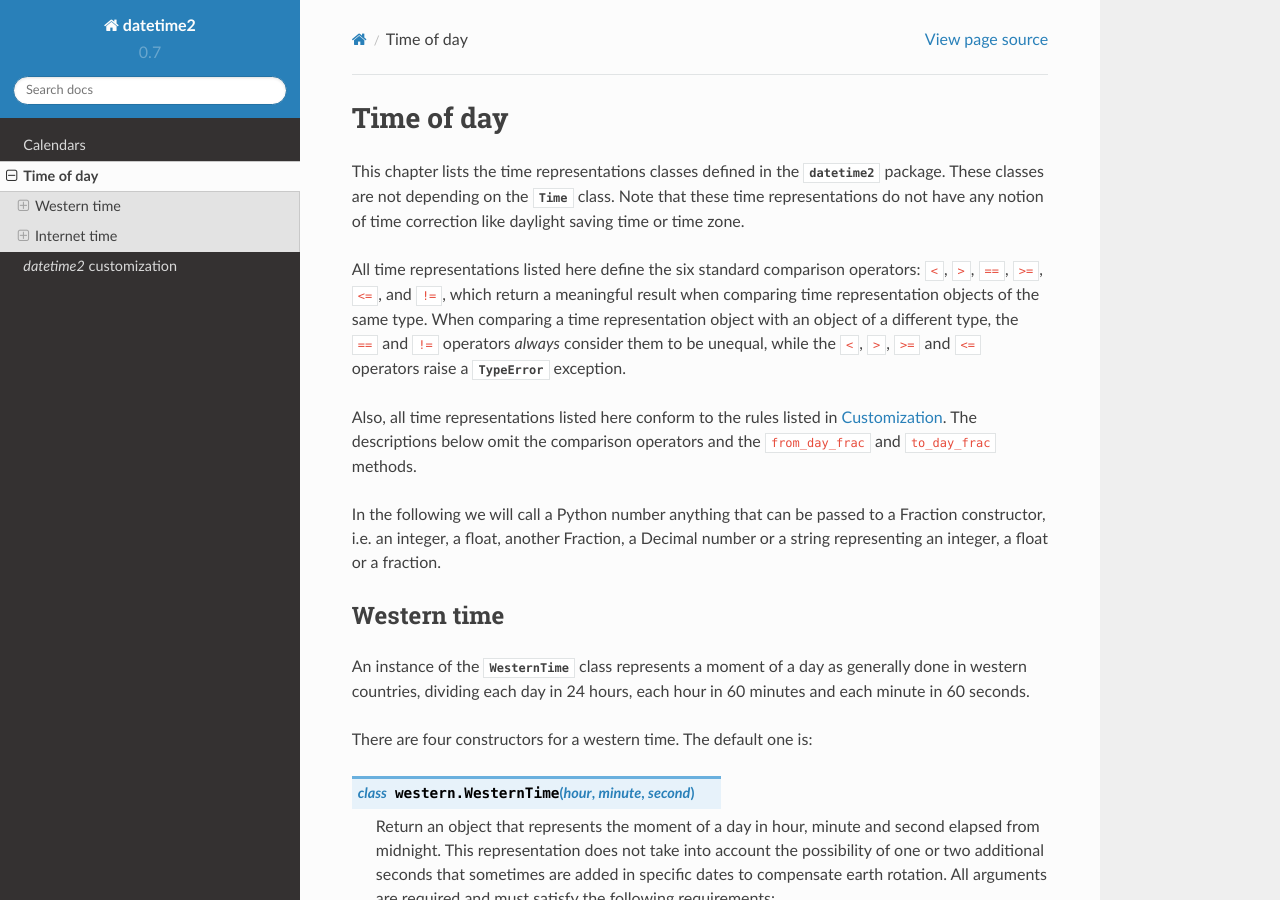
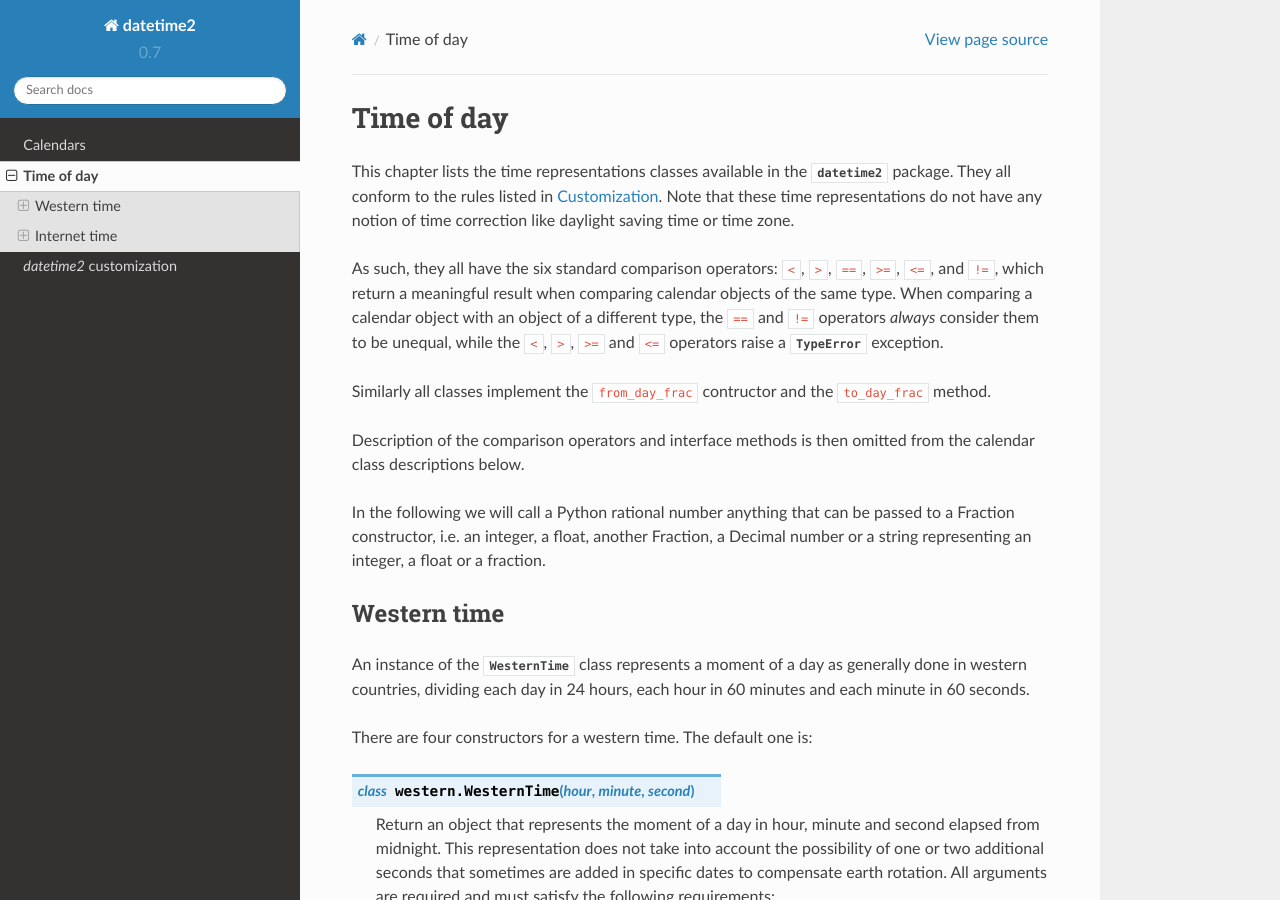
Before and after one commit to fricciardi/datetime2, a Sphinx documentation site: the page built from docs/timeofday.rst, in a window 1280 px wide and 900 px high. Built offline with Sphinx 7.4.7 and the Read the Docs theme 2.0.0, drawn with Linux system fonts in a browser that asks for light colours.

Commit message:
Revision of time representations and other small changes
Added usual third test to hash testing.
Small changes to documentation

```diff
--- a/docs/calendars.rst
+++ b/docs/calendars.rst
@@ -23,8 +23,6 @@ Description of the comparison operators and interface methods is then omitted
 from the calendar class descriptions below.
 
 .. TODO: if we will be keeping all calendars on a page, a ToC here will be useful
-
-
 
 .. _gregorian-calendar:
 
--- a/docs/timeofday.rst
+++ b/docs/timeofday.rst
@@ -6,28 +6,29 @@ Time of day
    from datetime2.western import WesternTime
    from datetime2.modern import InternetTime
 
-This chapter lists the time representations classes defined in the
-:mod:`datetime2` package. These classes are not depending on the
-:class:`~datetime2.Time` class. Note that these time representations
-do not have any notion of time correction like daylight saving time or
-time zone.
+This chapter lists the time representations classes available in the
+:mod:`datetime2` package. They all conform to the rules listed
+in :ref:`customization`. Note that these time representations do not
+have any notion of time correction like daylight saving time or time
+zone.
+
+As such, they all have the six standard comparison operators: ``<``, ``>``, ``==``,
+``>=``, ``<=``, and ``!=``, which return a meaningful result when comparing
+calendar objects of the same type. When comparing a calendar object with an
+object of a different type, the ``==`` and ``!=`` operators *always* consider
+them to be unequal, while the ``<``, ``>``, ``>=`` and ``<=`` operators raise
+a :exc:`TypeError` exception.
+
+Similarly all classes implement the ``from_day_frac`` contructor and the
+``to_day_frac`` method.
+
+Description of the comparison operators and interface methods is then omitted
+from the calendar class descriptions below.
 
 .. TODO: if we will be keeping all time representations on a page, a ToC here will be useful
 
-All time representations listed here define the six standard comparison
-operators: ``<``, ``>``, ``==``, ``>=``, ``<=``, and ``!=``, which return a
-meaningful result when comparing time representation objects of the same
-type. When comparing a time representation object with an object of a
-different type, the ``==`` and ``!=`` operators *always* consider them to be
-unequal, while the ``<``, ``>``, ``>=`` and ``<=`` operators raise a
-:exc:`TypeError` exception.
-
-Also, all time representations listed here conform to the rules listed in
-:ref:`customization`. The descriptions below omit the comparison operators
-and the ``from_day_frac`` and ``to_day_frac`` methods.
-
-In the following we will call a Python number anything that can be passed
-to a Fraction constructor, i.e. an integer, a float, another Fraction,
+In the following we will call a Python rational number anything that can be
+passed to a Fraction constructor, i.e. an integer, a float, another Fraction,
 a Decimal number or a string representing an integer, a float or a fraction.
 
 .. _western-time:
```
Also changed, not shown: other parts of docs/calendars.rst (+1 -1 lines), 2 other files.
